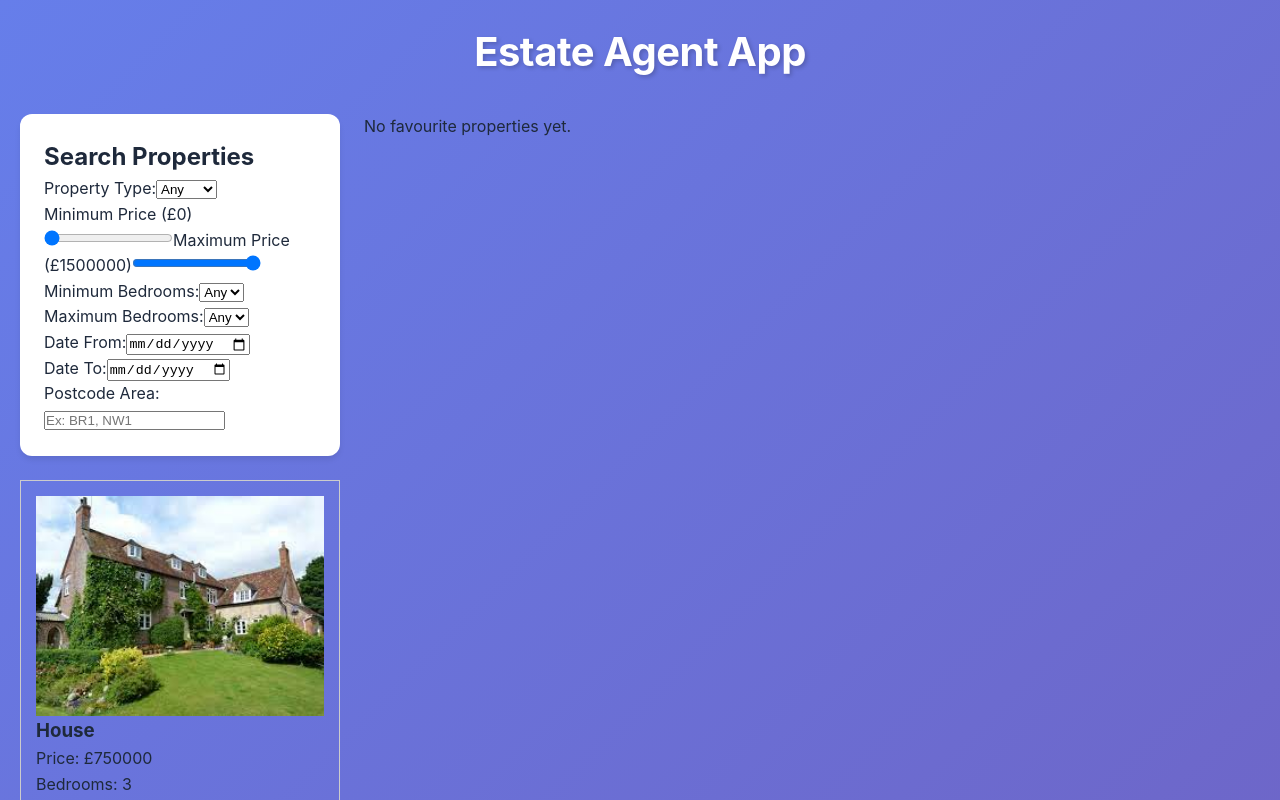
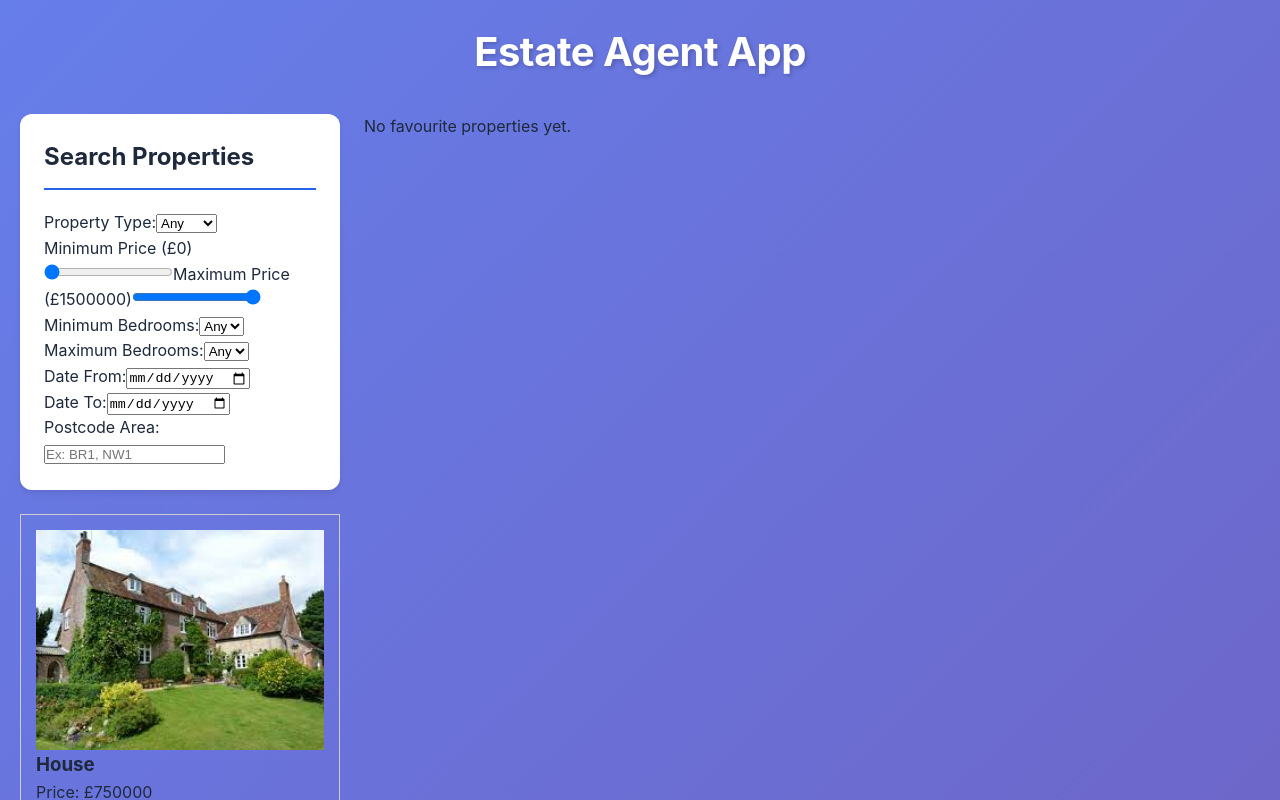
Before and after one commit to Gangulyy/React-CW, a React (Vite) app in the folder Estate-Agent-CW/: page / in a window 1280 px wide. Shown: the top 800 px of the page. Built offline with nearby package versions, Linux system fonts and the light colour scheme.

Commit message:
added heading tag

```diff
--- a/Estate-Agent-CW/src/components/SearchForm.jsx
+++ b/Estate-Agent-CW/src/components/SearchForm.jsx
@@ -18,7 +18,8 @@ function SearchForm({
 }) {
   return (
     <div style={styles.container}>
-      <h2>Search Properties</h2>
+      <h2 style={styles.heading}>Search Properties</h2>
+
 
       <label>
         Property Type:
@@ -142,6 +143,17 @@ const styles = {
     maxHeight: 'calc(100vh - 40px)',
     overflowY: 'auto'
   },
+
+  heading: {
+    fontSize: '1.5rem',
+    fontWeight: '700',
+    color: '#1e293b',
+    marginBottom: '20px',
+    borderBottom: '2px solid #2563eb',
+    paddingBottom: '12px'
+  },
+
+
 };
 
 export default SearchForm;
```
